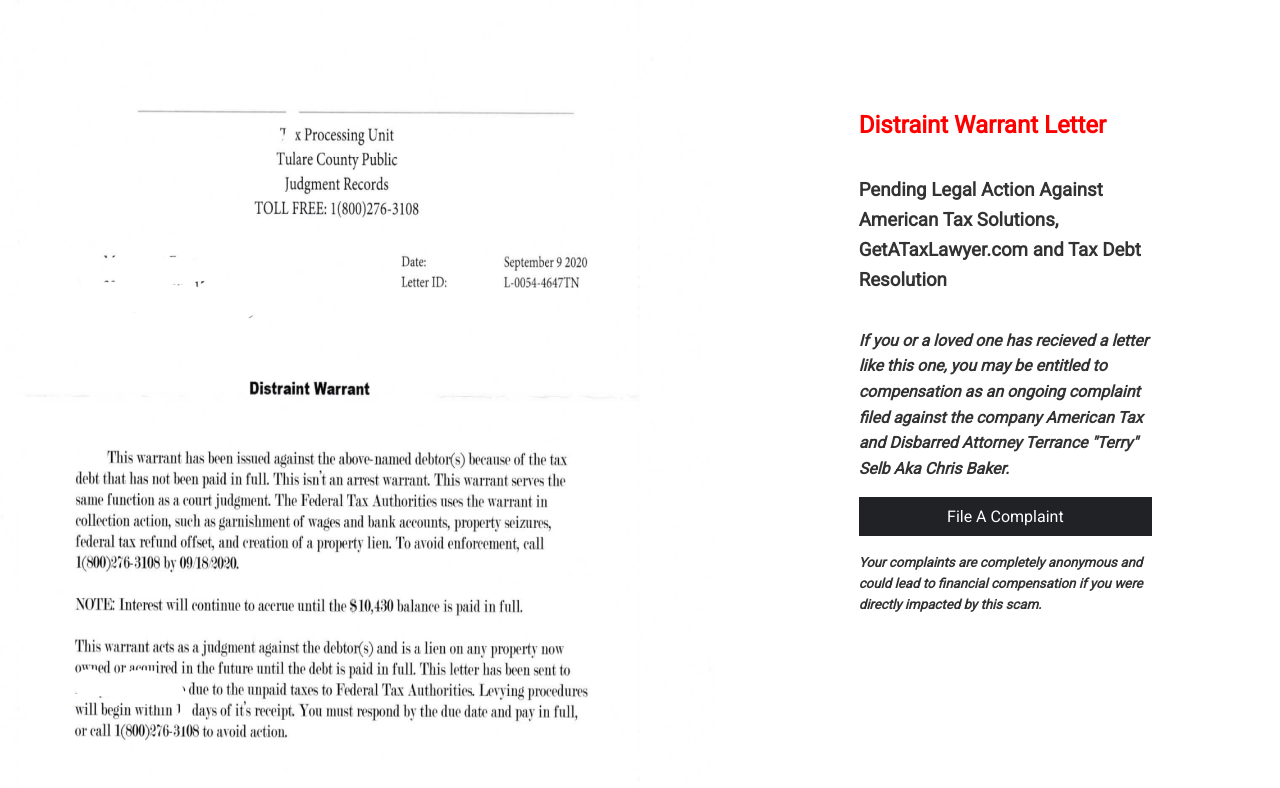
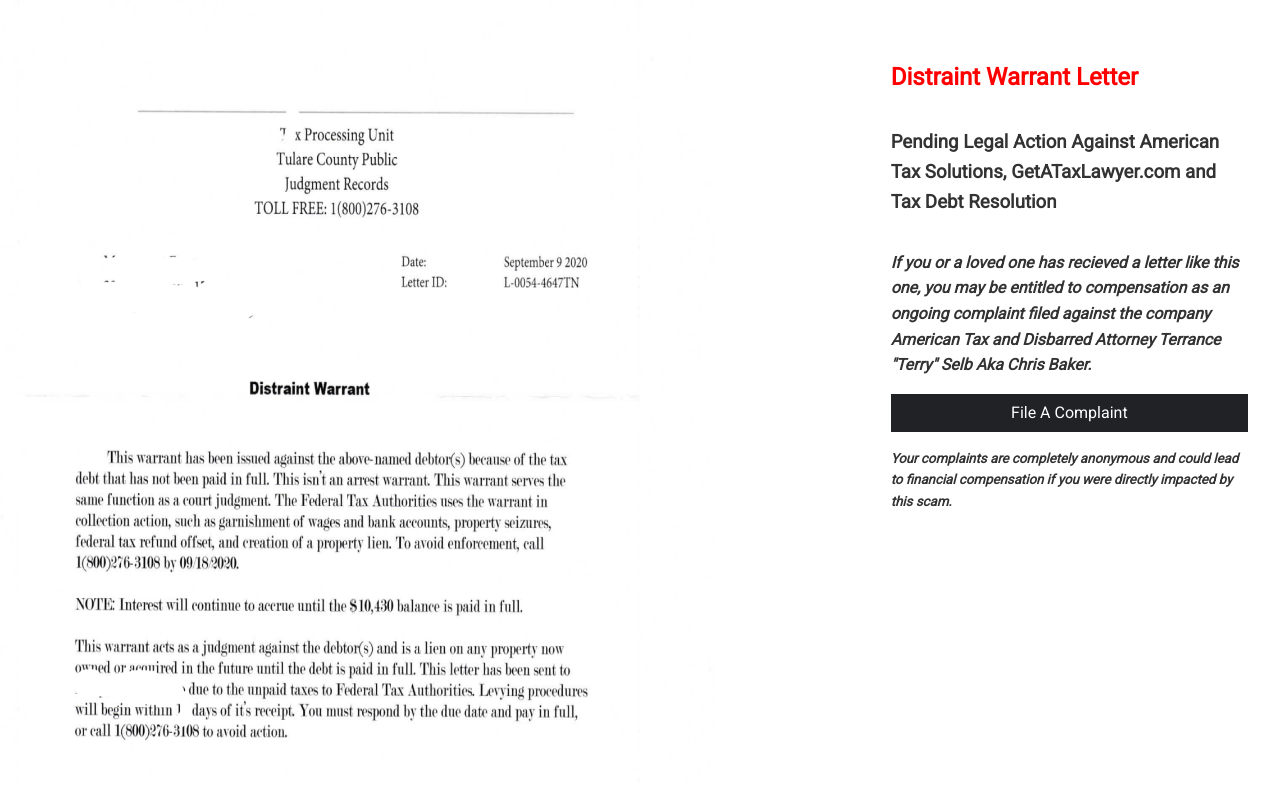
Before and after one commit to mickeygray/let1, a React (Create React App) app: page / in a window 1280 px wide. Shown: the top 788 px of the page. Built offline with nearby package versions, Linux system fonts and the light colour scheme.

Commit message:
first commit

```diff
--- a/src/components/Distraint.js
+++ b/src/components/Distraint.js
@@ -31,7 +31,7 @@
             />
           )}
         </div>
-        <div style={{ marginRight: "8rem", marginTop: "5rem" }}>
+        <div className='m-2'>
           <br />
 
           <h2 className='lead' style={{ color: "red" }}>
```
